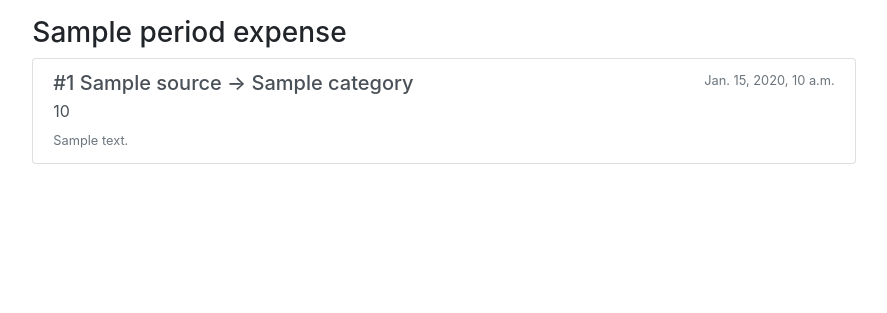
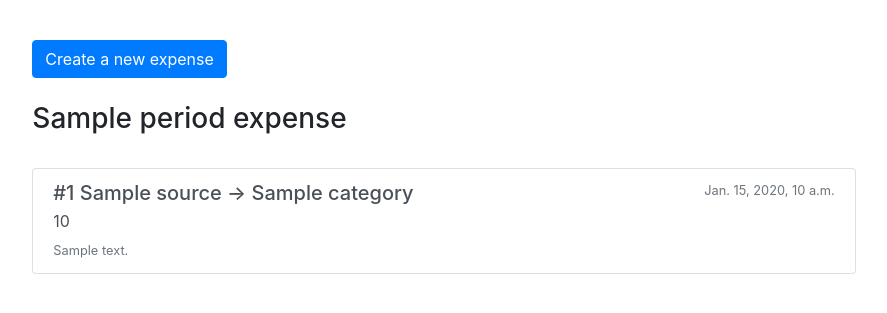
Before and after one commit to angelsenra/cashflow, a Django app: template backend/expenses/templates/expenses/list.html in a window 1280 px wide. Shown: the part 48-361 px from the top of the page, without its empty margins (196-1083 px from the left). Run offline with Django 4.2, Linux system fonts and the light colour scheme; the template is opened without the code that fills it: most values are stand-ins (such as "Sample title", 1, 10 or a date in 2020); some libraries are stand-ins or nearby versions.

Commit message:
Allow modifying expenses (public id)

```diff
--- a/backend/expenses/templates/expenses/list.html
+++ b/backend/expenses/templates/expenses/list.html
@@ -10,11 +10,17 @@
   </ol>
 </nav>
 
+<br>
+<a class="btn btn-primary" href="{% url 'expenses:create_expense' %}" role="button">Create a new expense</a>
+<br>
+
 {% for period_expenses in periods_expenses %}
+<br>
 <h3>{{ period_expenses.period_name }}</h3>
+<br>
 <ul class="list-group">
   {% for period_expense in period_expenses.period_expenses %}
-  <a href="{% url 'expenses:detail' %}" class="list-group-item list-group-item-action flex-column align-items-start">
+  <a href="{% url 'expenses:detail' period_expense.expense.public_id %}" class="list-group-item list-group-item-action flex-column align-items-start">
     <div class="d-flex w-100 justify-content-between">
       <h5 class="mb-1">#{{ period_expense.number }} {{ period_expense.expense.source }} -> {{ period_expense.expense.category.name }}</h5>
       <small class="text-muted">{{ period_expense.expense.spent_at }}</small>
--- a/backend/expenses/urls.py
+++ b/backend/expenses/urls.py
@@ -7,6 +7,6 @@ urlpatterns = [
     path("", views.index, name="index"),
     path("p/4jl192o02/overview/?collapsed=828391,987298", views.table, name="table"),
     path("p/4jl192o02/expenses/?filter=yeo", views.list_, name="list"),
-    path("p/4jl192o02/expenses/762nd9/", views.detail, name="detail"),
-    path("p/4jl192o02/expenses/create/", views.create_expense, name="create_expense"),
+    path("p/4jl192o02/expenses/new/", views.create_expense, name="create_expense"),
+    path("p/4jl192o02/expenses/<str:expense_public_id>/", views.detail, name="detail"),
 ]
```
Also changed, not shown: backend/expenses/forms.py (+6 -3 lines), backend/expenses/models.py (+7 -0 lines), backend/expenses/views.py (+4 -4 lines), backend/expenses/migrations/0005_category_public_id_expense_public_id_and_more.py (added), backend/expenses/migrations/0006_alter_category_public_id_alter_expense_public_id.py (added).
